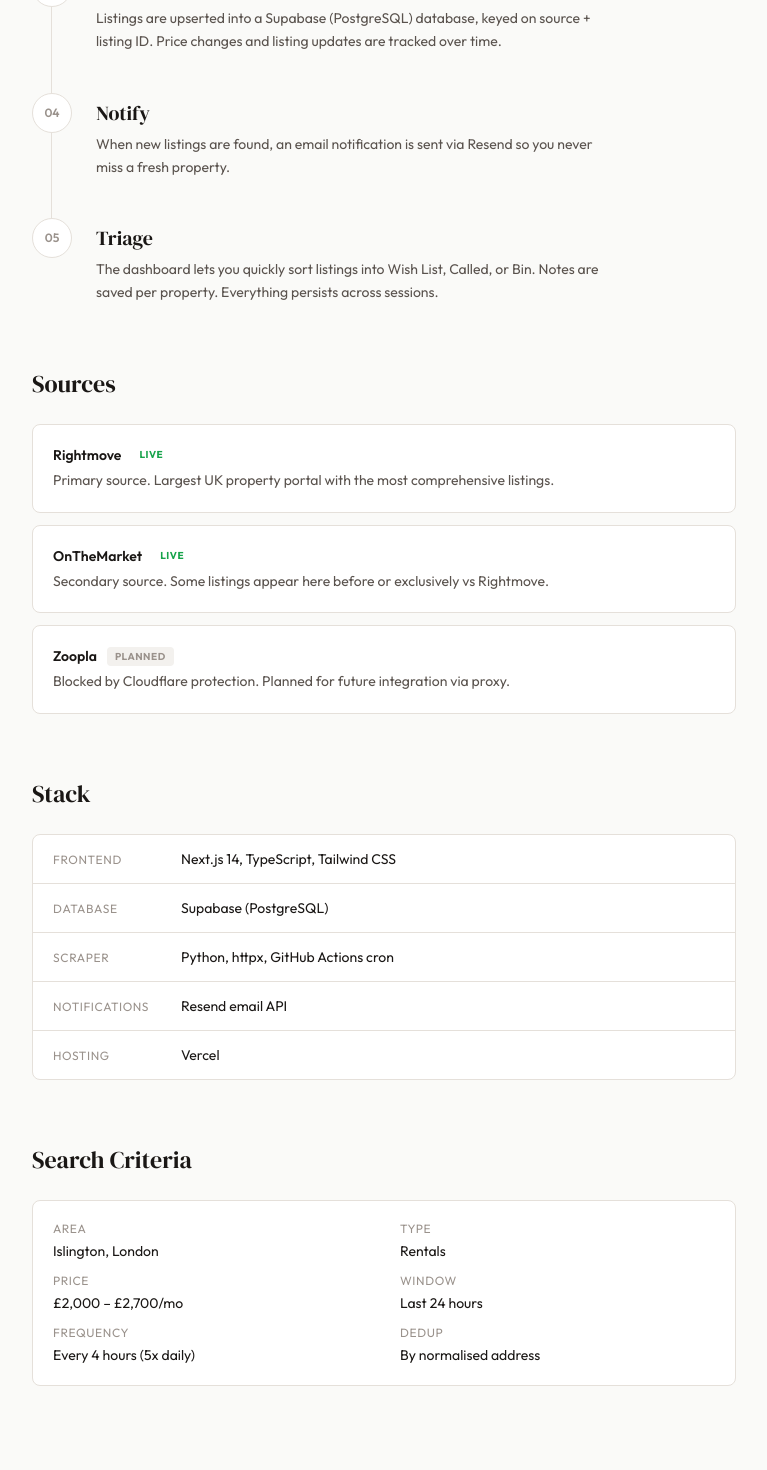
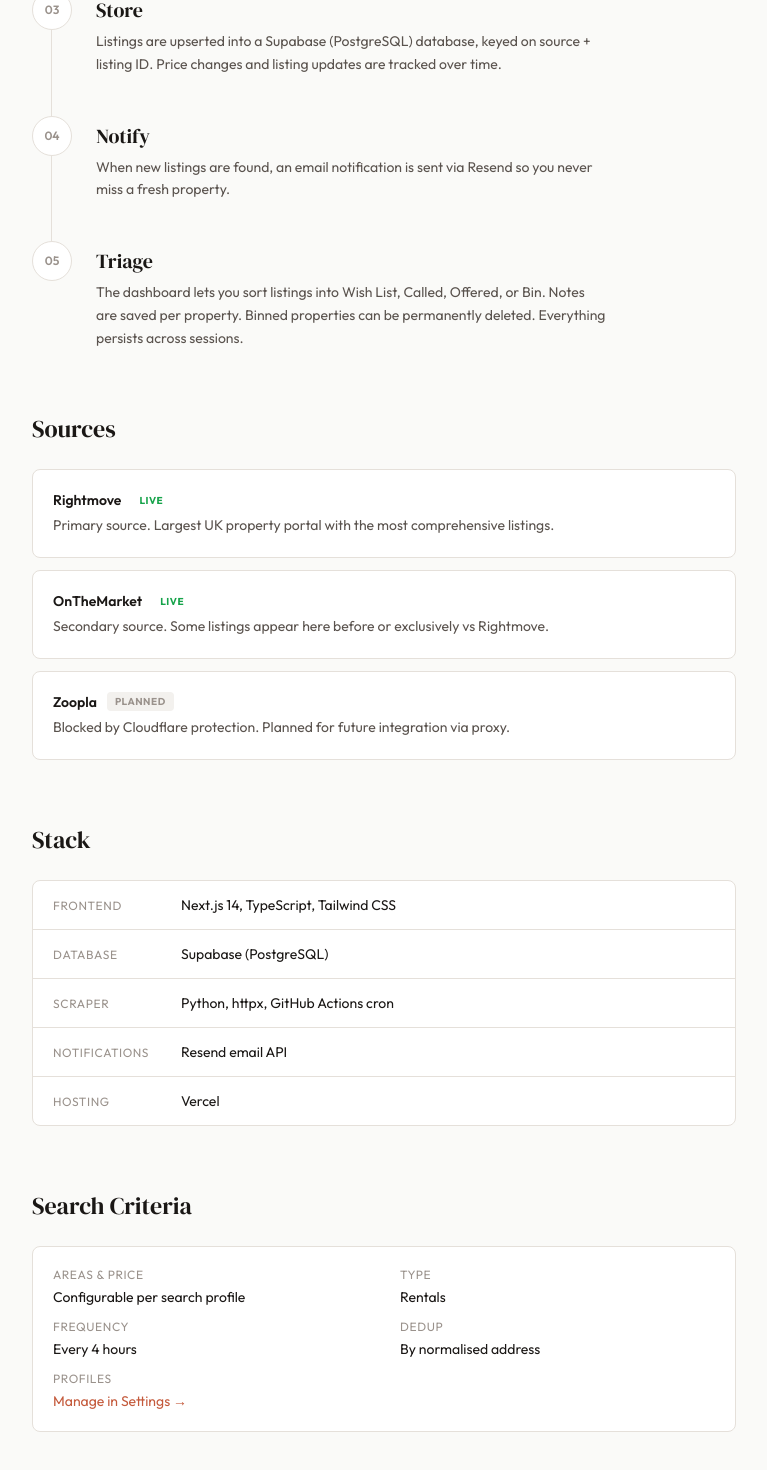
Before and after one commit to elogue98/london-house-hunt, a Next.js app: page /about in a window 1280 px wide. Shown: the part 666-2136 px from the top of the page, without its empty margins (256-1023 px from the left). Before the commit the page ends 2100 px from the top, so only its background shows below. Built offline with nearby package versions, Linux system fonts and the light colour scheme.

Commit message:
Update about page to reflect search profiles and Offered category

```diff
--- a/app/about/page.tsx
+++ b/app/about/page.tsx
@@ -29,7 +29,7 @@
   {
     num: "01",
     title: "Scrape",
-    text: "A GitHub Actions cron job runs every 4 hours, fetching rental listings from Rightmove and OnTheMarket for Islington in the £2,000\u2013£2,700/month range.",
+    text: "A GitHub Actions cron job runs every 4 hours, fetching rental listings from Rightmove and OnTheMarket for each active search profile. Profiles are configurable in Settings — each has its own areas and price range.",
   },
   {
     num: "02",
@@ -49,7 +49,7 @@
   {
     num: "05",
     title: "Triage",
-    text: "The dashboard lets you quickly sort listings into Wish List, Called, or Bin. Notes are saved per property. Everything persists across sessions.",
+    text: "The dashboard lets you sort listings into Wish List, Called, Offered, or Bin. Notes are saved per property. Binned properties can be permanently deleted. Everything persists across sessions.",
   },
 ];
 
@@ -173,28 +173,24 @@
           <div className="bg-bg-card rounded-lg border border-border p-5">
             <div className="grid grid-cols-2 gap-y-3 gap-x-8 font-body text-sm">
               <div>
-                <span className="text-text-muted text-xs uppercase tracking-wider block mb-1">Area</span>
-                <span className="text-text-primary">Islington, London</span>
+                <span className="text-text-muted text-xs uppercase tracking-wider block mb-1">Areas & Price</span>
+                <span className="text-text-primary">Configurable per search profile</span>
               </div>
               <div>
                 <span className="text-text-muted text-xs uppercase tracking-wider block mb-1">Type</span>
                 <span className="text-text-primary">Rentals</span>
               </div>
               <div>
-                <span className="text-text-muted text-xs uppercase tracking-wider block mb-1">Price</span>
-                <span className="text-text-primary">£2,000 – £2,700/mo</span>
-              </div>
-              <div>
-                <span className="text-text-muted text-xs uppercase tracking-wider block mb-1">Window</span>
-                <span className="text-text-primary">Last 24 hours</span>
-              </div>
-              <div>
                 <span className="text-text-muted text-xs uppercase tracking-wider block mb-1">Frequency</span>
-                <span className="text-text-primary">Every 4 hours (5x daily)</span>
+                <span className="text-text-primary">Every 4 hours</span>
               </div>
               <div>
                 <span className="text-text-muted text-xs uppercase tracking-wider block mb-1">Dedup</span>
                 <span className="text-text-primary">By normalised address</span>
+              </div>
+              <div className="col-span-2">
+                <span className="text-text-muted text-xs uppercase tracking-wider block mb-1">Profiles</span>
+                <Link href="/settings" className="text-accent hover:underline">Manage in Settings →</Link>
               </div>
             </div>
           </div>
```
